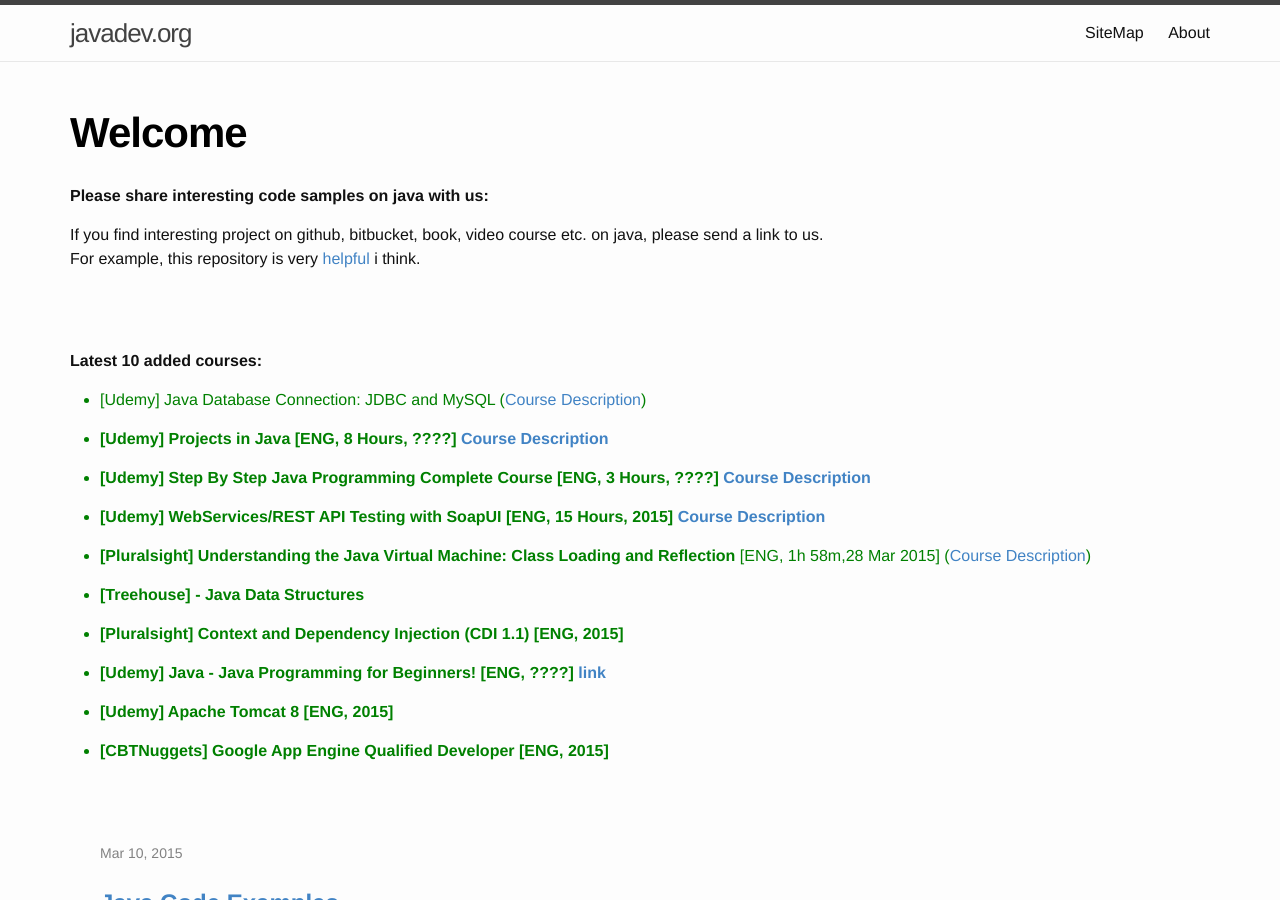
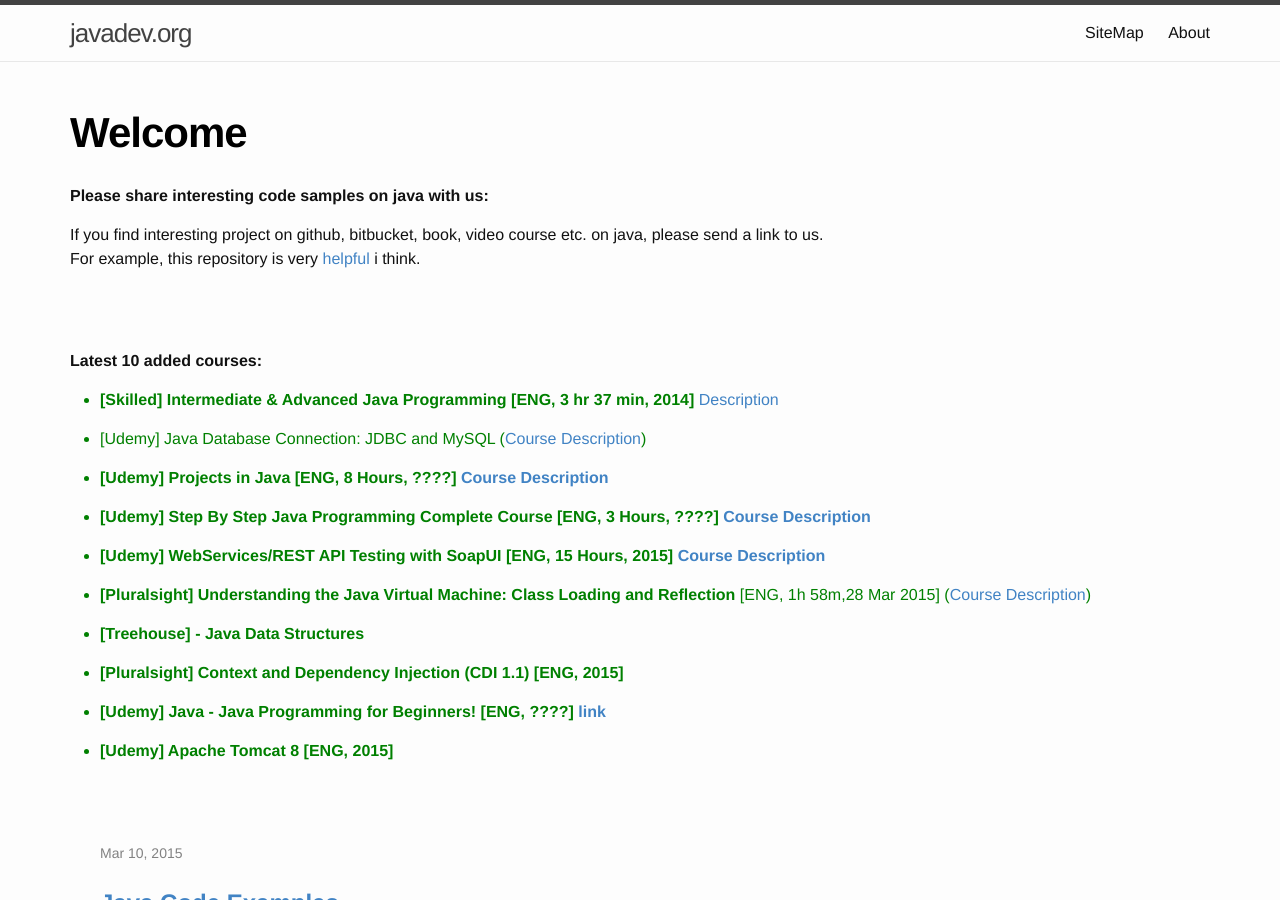
Before and after one commit to webmakaka/javadev.org, a Jekyll site: the page built from website/index.md, in a window 1280 px wide and 900 px high. Built offline with Jekyll 4.4.1, drawn with Linux system fonts in a browser that asks for light colours.

Commit message:
Update index.md

```diff
--- a/website/index.md
+++ b/website/index.md
@@ -15,6 +15,7 @@ For example, this repository is very <a href="https://github.com/iluwatar/java-d
 **Latest 10 added courses:**
 
 <ul>
+<li style="color:green"><strong>[Skilled] Intermediate & Advanced Java Programming [ENG, 3 hr 37 min, 2014]</strong> <a href="https://www.skillfeed.com/courses/2105-intermediate-advanced-java-programming">Description</a></li>
 <li style="color:green">[Udemy] Java Database Connection: JDBC and MySQL  (<a href="https://www.udemy.com/how-to-connect-java-jdbc-to-mysql/">Course Description</a>)</li>
 <li style="color:green"><strong>[Udemy] Projects in Java [ENG, 8 Hours, ????] <a href="https://www.udemy.com/learn-java-by-building-projects/">Course Description</a></strong></li>
 <li style="color:green"><strong>[Udemy] Step By Step Java Programming Complete Course [ENG, 3 Hours, ????] <a href="https://www.udemy.com/step-by-step-java-programming-complete-course/">Course Description</a></strong></li>
@@ -24,7 +25,6 @@ For example, this repository is very <a href="https://github.com/iluwatar/java-d
 <li style="color:green"><strong>[Pluralsight] Context and Dependency Injection (CDI 1.1) [ENG, 2015]</strong></li>
 <li style="color:green"><strong>[Udemy] Java - Java Programming for Beginners! [ENG, ????] <a href="https://www.udemy.com/java-programming-java-java/">link</a></strong></li>
 <li style="color:green"><strong>[Udemy] Apache Tomcat 8 [ENG, 2015]</strong></li>
-<li style="color:green"><strong>[CBTNuggets] Google App Engine Qualified Developer [ENG, 2015]</strong></li>
 </ul>
 
 
```
